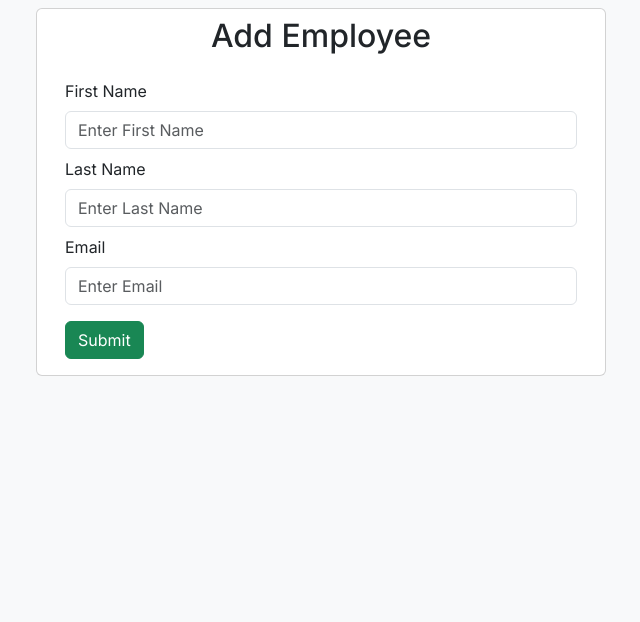
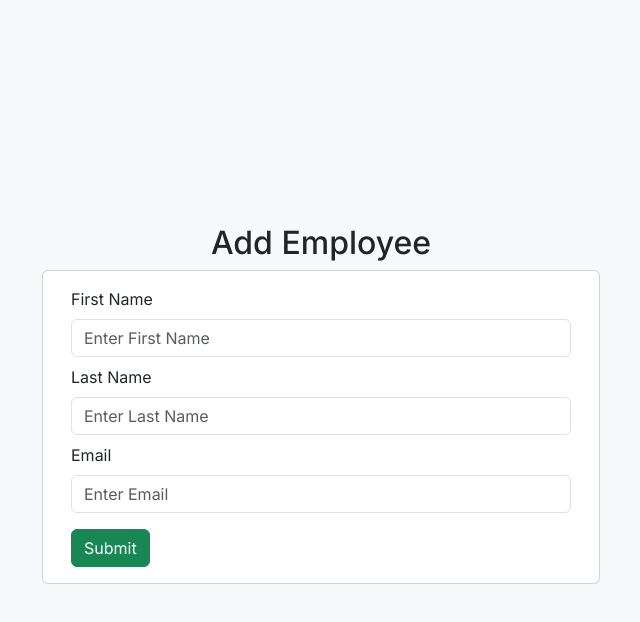
Before and after one commit to KartikLakhotiya/EMS, a React (Vite) app in the folder ems-frontend/: page / in a window 1280 px wide. Both pictures are taken after a click on the button "Add Employee". Shown: the top 622 px of the page, without its empty margins (319-959 px from the left). Built offline with nearby package versions, Linux system fonts and the light colour scheme; no server answers.

Commit message:
some minor UI changes

```diff
--- a/ems-frontend/src/App.css
+++ b/ems-frontend/src/App.css
@@ -2,3 +2,8 @@
   background-color: #121212;
   color: #ffffff;
 }
+
+.placeholder-gray::placeholder {
+  color: #aaa !important;
+  opacity: 1; /* ensures consistent visibility */
+}
--- a/ems-frontend/src/components/EmployeeComponent.jsx
+++ b/ems-frontend/src/components/EmployeeComponent.jsx
@@ -7,7 +7,7 @@
     const [lastName, setLastName] = useState('');
     const [email, setEmail] = useState('');
     const [loading, setLoading] = useState(false); // for submit
-    const [pageLoading, setPageLoading] = useState(false); // for fetching details
+    const [pageLoading, setPageLoading] = useState(!!useParams().id); // start true if updating
     const navigate = useNavigate();
     const { id } = useParams();
 
@@ -25,7 +25,6 @@
 
     useEffect(() => {
         if (id) {
-            setPageLoading(true);
             getEmployeeById(id)
                 .then(response => {
                     const { firstName, lastName, email } = response.data;
@@ -50,15 +49,15 @@
     }
 
     return (
-        <div className='container mt-2'>
-            <div className='row'>
+        <div className='container d-flex justify-content-center align-items-center' style={{ minHeight: "100vh" }}>
+            <div className='row w-100'>
+                <h2 className='text-center mt-2'>
+                    {id ? 'Update Employee' : 'Add Employee'}
+                </h2>
                 <div
-                    className={`card col-md-6 offset-md-3 offset-md-3
-                        ${darkMode ? 'bg-dark text-light border-light' : ''}`}
+                    className={`card col-md-6 offset-md-3
+                    ${darkMode ? 'bg-dark text-light border-light' : ''}`}
                 >
-                    <h2 className='text-center mt-2'>
-                        {id ? 'Update Employee' : 'Add Employee'}
-                    </h2>
                     <div className='card-body'>
                         <form>
                             <div className='form-group mb-2'>
@@ -66,7 +65,7 @@
                                 <input
                                     type="text"
                                     placeholder='Enter First Name'
-                                    className='form-control'
+                                    className={`form-control ${darkMode ? 'bg-dark border-secondary text-light placeholder-gray' : ''}`}
                                     value={firstName}
                                     onChange={(e) => setFirstName(e.target.value)}
                                 />
@@ -76,7 +75,7 @@
                                 <input
                                     type="text"
                                     placeholder='Enter Last Name'
-                                    className='form-control'
+                                    className={`form-control ${darkMode ? 'bg-dark border-secondary text-light placeholder-gray' : ''}`}
                                     value={lastName}
                                     onChange={(e) => setLastName(e.target.value)}
                                 />
@@ -86,7 +85,7 @@
                                 <input
                                     type="email"
                                     placeholder='Enter Email'
-                                    className='form-control'
+                                    className={`form-control ${darkMode ? 'bg-dark border-secondary text-light placeholder-gray' : ''}`}
                                     value={email}
                                     onChange={(e) => setEmail(e.target.value)}
                                 />
@@ -105,6 +104,7 @@
                             </button>
                         </form>
                     </div>
+
                 </div>
             </div>
         </div>
```
